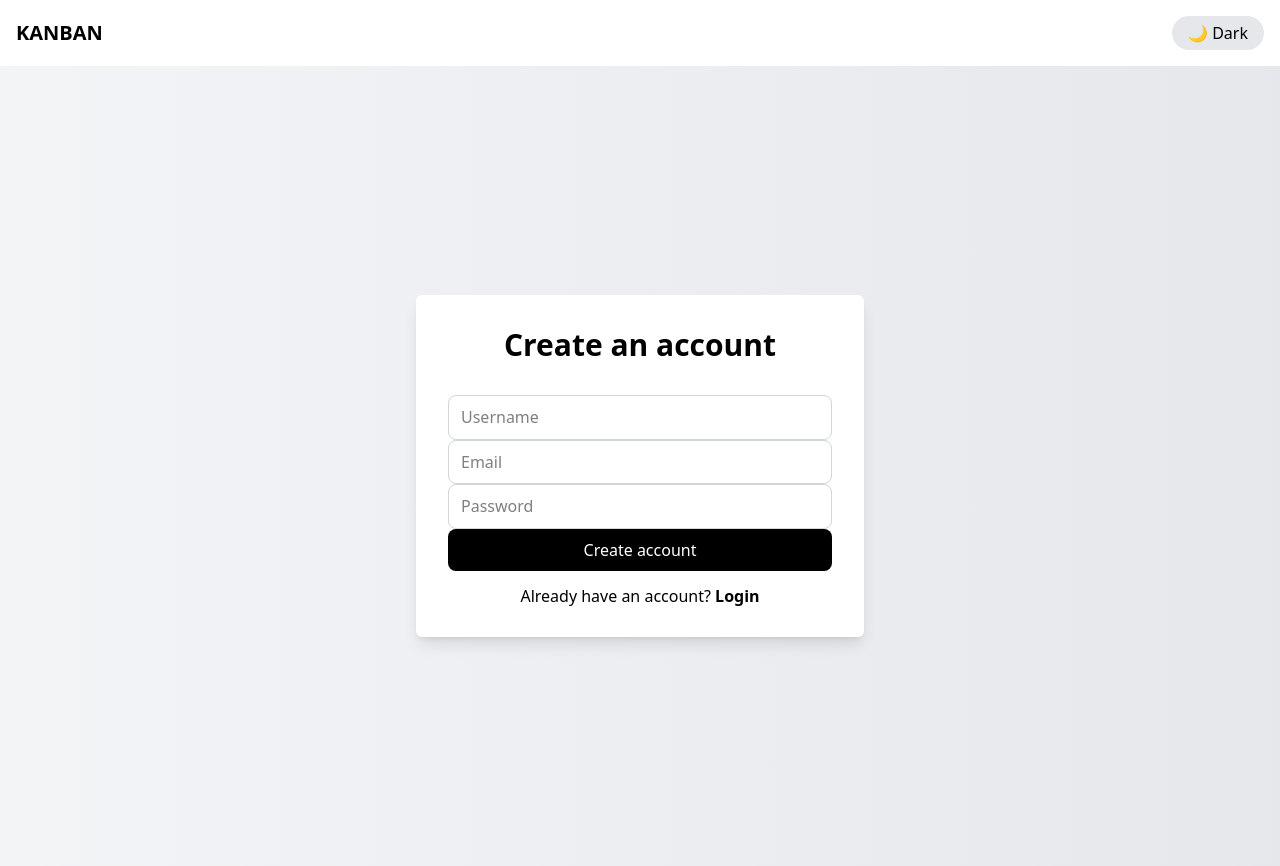
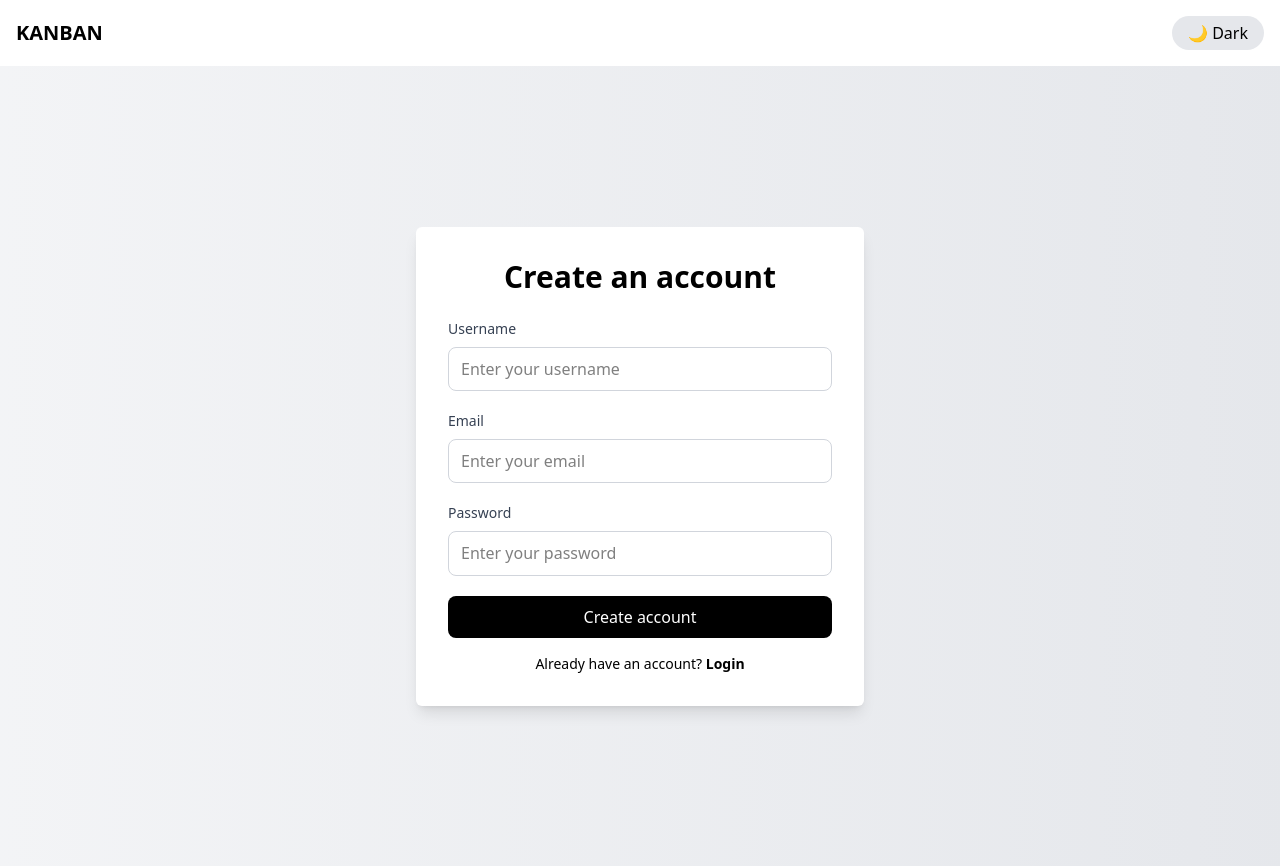
Before and after one commit to stivenkno/KANBAN-FRONTEND, a React (Vite) app: page /register in a window 1280 px wide. Built offline with nearby package versions, Linux system fonts and the light colour scheme; no server answers.

Commit message:
Lo estas haciendo muy bien

```diff
--- a/index.html
+++ b/index.html
@@ -1,5 +1,5 @@
 <!DOCTYPE html>
-<html lang="en">
+<html lang="es">
   <head>
     <meta charset="UTF-8" />
 
--- a/src/App.jsx
+++ b/src/App.jsx
@@ -9,9 +9,9 @@ export default function App() {
   return (
     <Router>
       <Routes>
-        <Route path="/login" element={<Login />} />
+        <Route path="/" element={<Login />} />
         <Route path="/register" element={<Register />} />
-        <Route path="/" element={<Home />} />
+        <Route path="/home" element={<Home />} />
       </Routes>
     </Router>
   );
--- a/src/components/Login.jsx
+++ b/src/components/Login.jsx
@@ -22,11 +22,8 @@ export default function Login() {
       );
       if (response.status === 200) {
         const token = response.data.token;
-        // Guardar el token
         setToken(token);
-
-        // Redirigir al Home después de iniciar sesión
-        navigate("/");
+        navigate("/home");
       }
     } catch (error) {
       console.error(error);
@@ -50,34 +47,44 @@ export default function Login() {
 
       {/* Formulario */}
       <div className="flex min-h-screen items-center justify-center bg-gradient-to-r from-gray-100 to-gray-200 dark:from-gray-900 dark:to-gray-800 p-4 sm:p-8 transition-colors duration-300">
-        <div className="bg-white dark:bg-gray-800 p-8 rounded-md w-full max-w-md shadow-lg">
-          <h2 className="text-3xl font-bold text-center text-black dark:text-white mb-8">
+        <div className="bg-white dark:bg-gray-800 p-8 rounded-md w-full max-w-md shadow-lg space-y-6">
+          <h2 className="text-3xl font-bold text-center text-black dark:text-white">
             Sign In
           </h2>
-          <form className="space-y-6" onSubmit={handleSubmit}>
+          <form className="space-y-5" onSubmit={handleSubmit}>
+            <div className="space-y-2">
+              <label className="block text-sm font-medium text-gray-700 dark:text-gray-300">
+                Email
+              </label>
               <input
                 type="email"
                 name="email"
-              placeholder="Email"
+                placeholder="Enter your email"
                 className="w-full p-3 border border-gray-300 rounded-lg focus:ring-2 focus:ring-black dark:bg-gray-700 dark:text-white dark:border-gray-600"
                 onChange={handleChange}
                 value={formData.email}
               />
+            </div>
+            <div className="space-y-2">
+              <label className="block text-sm font-medium text-gray-700 dark:text-gray-300">
+                Password
+              </label>
               <input
                 type="password"
                 name="password"
-              placeholder="Password"
+                placeholder="Enter your password"
                 className="w-full p-3 border border-gray-300 rounded-lg focus:ring-2 focus:ring-black dark:bg-gray-700 dark:text-white dark:border-gray-600"
                 onChange={handleChange}
                 value={formData.password}
               />
+            </div>
             <button
               type="submit"
               className="w-full bg-black text-white py-3 rounded-lg hover:bg-gray-800 transition-all"
             >
               Sign In
             </button>
-            <p className="text-center text-black dark:text-white">
+            <p className="text-center text-sm text-black dark:text-white pt-4">
               Don't have an account?{" "}
               <Link to="/register" className="font-bold hover:underline">
                 Sign Up
--- a/src/components/Main.jsx
+++ b/src/components/Main.jsx
@@ -1,15 +1,17 @@
 import Tablero from "./Tablero.jsx";
-import { useProjects } from "../context/ProjectsContext";
-import { useColumns } from "../context/ColumnsContext";
 import Projectos from "./Projectos.jsx";
-const Main = ({ selected, textColor }) => {
-  const { projects, setprojects } = useProjects();
-  const { columns, setColumns } = useColumns();
+const Main = ({ selected, setSelected, textColor }) => {
   switch (selected) {
     case "Tablero":
       return <Tablero textColor={textColor} />;
     case "Proyectos":
-      return <Projectos textColor={textColor} />;
+      return (
+        <Projectos
+          textColor={textColor}
+          selected={selected}
+          setSelected={setSelected}
+        />
+      );
 
     default:
       return (
--- a/src/components/Projectos.jsx
+++ b/src/components/Projectos.jsx
@@ -1,10 +1,7 @@
-import { useState, useEffect } from "react";
 import { useProjects } from "../context/ProjectsContext";
-import { useColumns } from "../context/ColumnsContext";
 
-export default function Projectos({ textColor }) {
+export default function Projectos({ textColor, selected, setSelected }) {
   const { projects, setprojects } = useProjects();
-  const { columns, setColumns } = useColumns();
 
   console.log(projects);
 
@@ -13,6 +10,8 @@ export default function Projectos({ textColor }) {
 
     const projectId = e.target.getAttribute("id_project");
     localStorage.setItem("id_project", projectId);
+
+    setSelected("Tablero");
   };
 
   return (
--- a/src/components/Register.jsx
+++ b/src/components/Register.jsx
@@ -45,44 +45,59 @@ export default function Register() {
 
       {/* Formulario */}
       <div className="flex min-h-screen items-center justify-center bg-gradient-to-r from-gray-100 to-gray-200 dark:from-gray-900 dark:to-gray-800 p-4 sm:p-8 transition-colors duration-300">
-        <div className="bg-white dark:bg-gray-800 p-8 rounded-md w-full max-w-md shadow-lg">
-          <h2 className="text-3xl font-bold text-center text-black dark:text-white mb-8">
+        <div className="bg-white dark:bg-gray-800 p-8 rounded-md w-full max-w-md shadow-lg space-y-6">
+          <h2 className="text-3xl font-bold text-center text-black dark:text-white">
             Create an account
           </h2>
-          <form className="space-y-6" onSubmit={handleSubmit}>
+          <form className="space-y-5" onSubmit={handleSubmit}>
+            <div className="space-y-2">
+              <label className="block text-sm font-medium text-gray-700 dark:text-gray-300">
+                Username
+              </label>
               <input
                 type="text"
                 name="username"
-              placeholder="Username"
+                placeholder="Enter your username"
                 className="w-full p-3 border border-gray-300 rounded-lg focus:ring-2 focus:ring-black dark:bg-gray-700 dark:text-white dark:border-gray-600"
                 onChange={handleChange}
                 value={formData.username}
               />
+            </div>
+            <div className="space-y-2">
+              <label className="block text-sm font-medium text-gray-700 dark:text-gray-300">
+                Email
+              </label>
               <input
                 type="email"
                 name="email"
-              placeholder="Email"
+                placeholder="Enter your email"
                 className="w-full p-3 border border-gray-300 rounded-lg focus:ring-2 focus:ring-black dark:bg-gray-700 dark:text-white dark:border-gray-600"
                 onChange={handleChange}
                 value={formData.email}
               />
+            </div>
+            <div className="space-y-2">
+              <label className="block text-sm font-medium text-gray-700 dark:text-gray-300">
+                Password
+              </label>
               <input
                 type="password"
                 name="password"
-              placeholder="Password"
+                placeholder="Enter your password"
                 className="w-full p-3 border border-gray-300 rounded-lg focus:ring-2 focus:ring-black dark:bg-gray-700 dark:text-white dark:border-gray-600"
                 onChange={handleChange}
                 value={formData.password}
               />
+            </div>
             <button
               type="submit"
               className="w-full bg-black text-white py-3 rounded-lg hover:bg-gray-800 transition-all"
             >
               Create account
             </button>
-            <p className="text-center text-black dark:text-white mt-4">
+            <p className="text-center text-sm text-black dark:text-white pt-4">
               Already have an account?{" "}
-              <Link to="/login" className="font-semibold hover:underline">
+              <Link to="/" className="font-semibold hover:underline">
                 Login
               </Link>
             </p>
--- a/src/components/SideBar.jsx
+++ b/src/components/SideBar.jsx
@@ -30,7 +30,7 @@ const Sidebar = ({ selected, setSelected, isOpen, toggle }) => {
 
   const handleLogout = () => {
     localStorage.removeItem("token");
-    navigate("/login");
+    navigate("/");
   };
 
   const bgColor = theme === "dark" ? "bg-[#111111]" : "bg-gray-100";
@@ -71,12 +71,7 @@ const Sidebar = ({ selected, setSelected, isOpen, toggle }) => {
               {item.label}
             </button>
           ))}
-          <button
-            onClick={toggleTheme}
-            className="flex items-center gap-2 px-4 py-2 rounded-full bg-gray-200 dark:bg-gray-700 text-black dark:text-white hover:bg-gray-300 dark:hover:bg-gray-600 transition-all"
-          >
-            {theme === "light" ? "🌙 Dark" : "☀️ Light"}
-          </button>
+
           <button
             onClick={handleLogout}
             className="flex items-center gap-2 px-4 py-2 rounded-full bg-gray-200 dark:bg-gray-700 text-black dark:text-white hover:bg-gray-300 dark:hover:bg-gray-600 transition-all"
--- a/src/context/TasksContext.jsx
+++ b/src/context/TasksContext.jsx
@@ -0,0 +1,29 @@
+import { createContext, useContext, useEffect, useState } from "react";
+import { apiInstance } from "../services/apiInstance.js";
+
+const TasksContext = createContext();
+
+export const TasksProvider = ({ children }) => {
+  const [tasks, setTasks] = useState([]);
+
+  useEffect(() => {
+    const fetchTasks = async () => {
+      try {
+        const response = await apiInstance.get("/tasks/gettasks");
+        setTasks(response.data);
+      } catch (error) {
+        console.error("Error al obtener los proyectos:", error);
+      }
+    };
+
+    fetchTasks();
+  }, []);
+
+  return (
+    <TasksContext.Provider value={{ tasks, setTasks }}>
+      {children}
+    </TasksContext.Provider>
+  );
+};
+
+export const useTasks = () => useContext(TasksContext);
```
Also changed, not shown: src/components/Home.jsx (+29 -3 lines), src/services/apiInstance.js (+7 -0 lines), 1 other file (tests, documents, lock files or other folders). Lines whose indentation alone changed are shown as unchanged.
